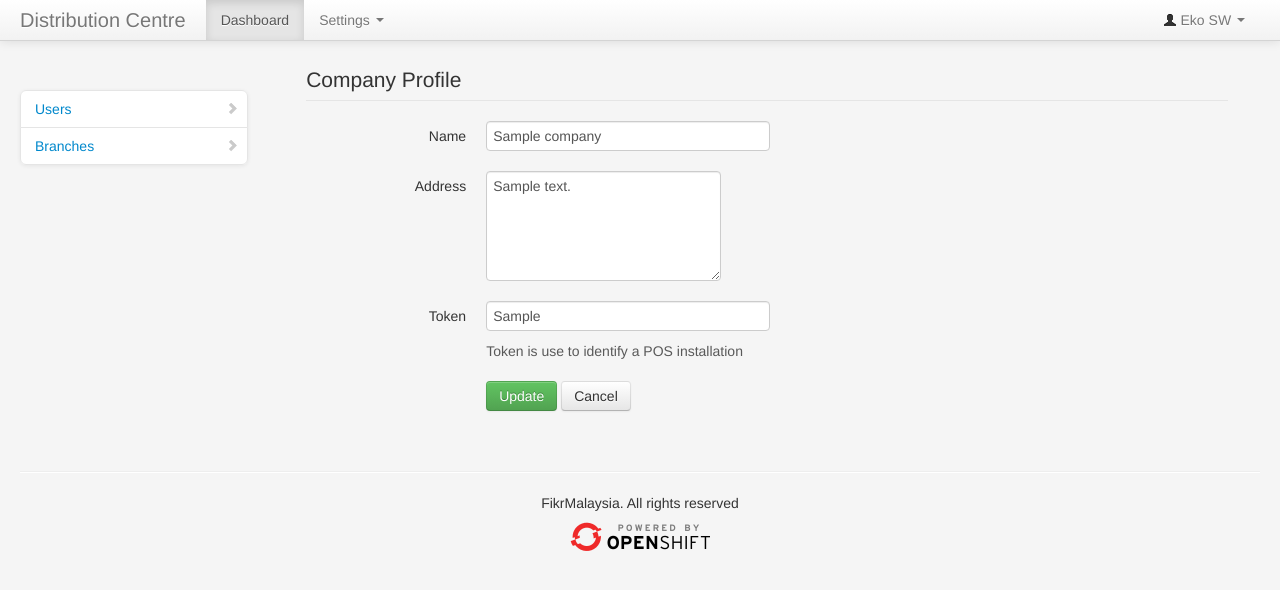
After one commit to swdevbali/fikrposdc, a Flask app: page /manage/company in a window 1280 px wide. The commit adds this page. Shown: the top 590 px of the page. Run offline with Flask 2, Linux system fonts and the light colour scheme; tables that the repository leaves empty hold one stand-in row (values such as "Sample post"); one stand-in notice (Sample message) is shown; some libraries are stand-ins or nearby versions.

Commit message:
use notificaton

```diff
--- /dev/null
+++ b/wsgi/static/bootstrap-notify/alert-blackgloss.css
@@ -0,0 +1,94 @@
+/**
+ * alert-blackgloss.css v1.0
+ * --
+ * Based off blackgloss growl theme.
+ * Copyright 2012 Nijiko Yonskai
+ * --
+ * Usage:
+ *   Set style to `blackgloss` and include this css.
+ *
+ * Note:
+ *   The gloss is only supported in webkit based browsers.
+ *   Chrome and Safari.
+ */
+@-webkit-keyframes notification {
+	0% { -webkit-transform: rotateY(-90deg); opacity: 0; }
+	70% { -webkit-transform: rotateY(20deg); opacity: .8; }
+	90% { -webkit-transform: rotateY(-10deg); opacity: 1; }
+	100% { -webkit-transform: rotateY(-0deg); opacity: 1; }
+}
+
+@-moz-keyframes notification {
+	0% { -webkit-transform: rotateY(-90deg); opacity: 0; }
+	70% { -webkit-transform: rotateY(20deg); opacity: .8; }
+	90% { -webkit-transform: rotateY(-10deg); opacity: 1; }
+	100% { -webkit-transform: rotateY(-0deg); opacity: 1; }
+}
+
+@-o-keyframes notification {
+	0% { -webkit-transform: rotateY(-90deg); opacity: 0; }
+	70% { -webkit-transform: rotateY(20deg); opacity: .8; }
+	90% { -webkit-transform: rotateY(-10deg); opacity: 1; }
+	100% { -webkit-transform: rotateY(-0deg); opacity: 1; }
+}
+
+keyframes notification {
+	0% { -webkit-transform: rotateY(-90deg); opacity: 0; }
+	70% { -webkit-transform: rotateY(20deg); opacity: .8; }
+	90% { -webkit-transform: rotateY(-10deg); opacity: 1; }
+	100% { -webkit-transform: rotateY(-0deg); opacity: 1; }
+}
+
+/* Webkit Only */
+.alert-blackgloss:before {
+	background: -webkit-gradient(linear, 0% -16.5%, 16.5% -100%, from(rgba(255,255,255,.0)), to(rgba(255,255,255,.6)), color-stop(.99,rgba(255,255,255,.2)),color-stop(.5,rgba(255,255,255,.0))) no-repeat;
+	-webkit-mask-image: -webkit-gradient(linear, 0% 0%, 0% 100%, from(rgba(255,255,255,.5)), color-stop(.8,rgba(255,255,255,.0)));
+	position: absolute;
+	content: '.';
+	line-height: 0;
+	top: 0;
+	right: 0;
+	bottom: 0;
+	left: 0;
+	display: block;
+	overflow: hidden;
+	text-indent: -99999px;
+	-webkit-border-radius: 5px;
+}
+
+.alert-blackgloss {
+	-webkit-animation: notification .75s linear;
+	-moz-animation: notification .75s linear;
+	-ms-animation: notification .75s linear;
+	-o-animation: notification .75s linear;
+	animation: notification .75s linear;
+	background: rgba(0,0,0,1);
+	-webkit-box-shadow: 0 2px 5px rgba(0,0,0,.5), inset 0 1px 0 rgba(255,255,255,.2), inset 0 0 0 1px rgba(255,255,255,.1);
+	-moz-box-shadow: 0 2px 5px rgba(0,0,0,.5), inset 0 1px 0 rgba(255,255,255,.2), inset 0 0 0 1px rgba(255,255,255,.1);
+	-ms-box-shadow: 0 2px 5px rgba(0,0,0,.5), inset 0 1px 0 rgba(255,255,255,.2), inset 0 0 0 1px rgba(255,255,255,.1);
+	-o-box-shadow: 0 2px 5px rgba(0,0,0,.5), inset 0 1px 0 rgba(255,255,255,.2), inset 0 0 0 1px rgba(255,255,255,.1);
+	box-shadow: 0 2px 5px rgba(0,0,0,.5), inset 0 1px 0 rgba(255,255,255,.2), inset 0 0 0 1px rgba(255,255,255,.1);
+	border: 1px solid rgba(0,0,0,.95);
+	-webkit-border-radius: 5px;
+	-moz-border-radius: 5px;
+	-ms-border-radius: 5px;
+	-o-border-radius: 5px;
+	border-radius: 5px;
+	-webkit-font-smoothing: antialiased;
+	text-shadow: 0 1px 2px rgba(0,0,0,.5);
+	color: #fff;
+	-webkit-transform: rotateY(-0deg);
+	-moz-transform: rotateY(-0deg);
+	-o-transform: rotateY(-0deg);
+	transform: rotateY(-0deg);
+	position: relative;
+	background-clip: padding-box;
+}
+
+.alert-blackgloss .close {
+  position: relative;
+  top: -3px;
+  right: -25px;
+	color: #fff;
+	content: 'x';
+}
--- /dev/null
+++ b/wsgi/static/bootstrap-notify/bootstrap-notify.js
@@ -0,0 +1,92 @@
+/**
+ * bootstrap-notify.js v1.0.0
+ * --
+ * Copyright 2012 Nijiko Yonskai <nijikokun@gmail.com>
+ * Copyright 2012 Goodybag, Inc.
+ * --
+ * Licensed under the Apache License, Version 2.0 (the "License");
+ * you may not use this file except in compliance with the License.
+ * You may obtain a copy of the License at
+ *
+ * http://www.apache.org/licenses/LICENSE-2.0
+ *
+ * Unless required by applicable law or agreed to in writing, software
+ * distributed under the License is distributed on an "AS IS" BASIS,
+ * WITHOUT WARRANTIES OR CONDITIONS OF ANY KIND, either express or implied.
+ * See the License for the specific language governing permissions and
+ * limitations under the License.
+ */
+
+(function ($) {
+  var Notification = function (element, options) {
+    // Element collection
+    this.$element = $(element);
+    this.$note    = $('<div class="alert"></div>');
+    this.options  = $.extend(true, {}, $.fn.notify.defaults, options);
+    this._link    = null;
+
+    // Setup from options
+    if (this.options.transition)
+      if (this.options.transition === 'fade')
+        this.$note.addClass('in').addClass(this.options.transition);
+      else this.$note.addClass(this.options.transition);
+    else this.$note.addClass('fade').addClass('in');
+
+    if (this.options.type)
+      this.$note.addClass('alert-' + this.options.type);
+    else this.$note.addClass('alert-success');
+
+    if (this.options.message)
+      if (typeof this.options.message === 'string')
+        this.$note.html(this.options.message);
+      else if (typeof this.options.message === 'object')
+        if (this.options.message.html)
+          this.$note.html(this.options.message.html);
+        else if (this.options.message.text)
+          this.$note.text(this.options.message.text);
+
+    if (this.options.closable)
+      this._link = $('<a class="close pull-right">&times;</a>'),
+      $(this._link).on('click', $.proxy(Notification.onClose, this)),
+      this.$note.prepend(this._link);
+
+    return this;
+  };
+
+  Notification.onClose = function () {
+    this.options.onClose();
+    $(this.$note).remove().css("display", "");
+    this.options.onClosed();
+  };
+
+  Notification.prototype.show = function () {
+    if (this.options.fadeOut.enabled)
+      this.$note.delay(this.options.fadeOut.delay || 3000).fadeOut('slow', $.proxy(Notification.onClose, this));
+
+    this.$element.append(this.$note);
+    this.$note.alert();
+  };
+
+  Notification.prototype.hide = function () {
+    if (this.options.fadeOut.enabled)
+      this.$note.delay(this.options.fadeOut.delay || 3000).fadeOut('slow', $.proxy(Notification.onClose, this));
+    else Notification.onClose.call(this);
+  };
+
+  $.fn.notify = function (options) {
+    return new Notification(this, options);
+  };
+
+  $.fn.notify.defaults = {
+    type: 'success',
+    closable: true,
+    transition: 'fade',
+    fadeOut: {
+      enabled: true,
+      delay: 3000
+    },
+    message: null,
+    onClose: function () {},
+    onClosed: function () {}
+  }
+})(window.jQuery);
--- /dev/null
+++ b/wsgi/templates/company.html
@@ -0,0 +1,60 @@
+{% extends "layout.html" %}
+{% block body %}
+
+<form class="form-horizontal" action='' method="POST">
+    <input type="hidden" id="id" name="id" value="{{ company.id }}"/>
+  <fieldset>
+    <div id="legend">
+      <legend class="">Company Profile</legend>
+    </div>
+
+    <div class="control-group">
+      <label class="control-label"  for="name">Name</label>
+      <div class="controls">
+        <input type="text" id="name" name="name" placeholder="" class="input-xlarge" value="{{ company.name }}">
+      </div>
+    </div>
+
+    <div class="control-group">
+      <label class="control-label" for="email">Address</label>
+      <div class="controls">
+          <textarea class="span4" id="address" name="address" placeholder="Official company address" rows="5">{{ company.address }}</textarea>
+      </div>
+    </div>
+
+
+    <div class="control-group">
+      <label class="control-label"  for="token">Token</label>
+      <div class="controls">
+          <input type="text" id="token" name="token" placeholder="" class="input-xlarge" value="{{ company.token }}">
+        <p class="help-block">Token is use to identify a POS installation</p>
+      </div>
+    </div>
+
+    <div class="control-group">
+      <!-- Button -->
+      <div class="controls">
+        <button class="btn btn-success">Update</button>
+        <button class="btn btn-cancel" onclick="history.go(-1);" type="button">Cancel</button>
+      </div>
+    </div>
+  </fieldset>
+</form>
+{% endblock %}
+
+{% block hook_endscript %}
+<script>
+    $(function(){
+
+        {% with messages = get_flashed_messages() %}
+        {% if messages %}
+        {% for message in messages %}
+        $('.notifications').notify({ message: { text: "{{ message }}" },
+                                    type: "{{ message }}" ,
+                                    fadeOut: { enabled: true, delay: 2000 }}).show();
+        {% endfor %}
+        {% endif %}
+        {% endwith %}
+    });
+</script>
+{% endblock %}
--- a/wsgi/templates/layout.html
+++ b/wsgi/templates/layout.html
@@ -8,12 +8,15 @@
         <link href="/static/bootstrap/css/bootstrap-responsive.min.css" rel="stylesheet" media="screen">
         <link href="/static/assets/styles.css" rel="stylesheet" media="screen">
         <link href="/static/assets/DT_bootstrap.css" rel="stylesheet" media="screen">
+        <link href="/static/bootstrap-notify/bootstrap-notify.css">
+        <link href="/static/bootstrap-notify/alert-blackgloss.css" rel="stylesheet">
         <!--[if lte IE 8]><script language="javascript" type="text/javascript" src="vendors/flot/excanvas.min.js"></script><![endif]-->
         <!-- HTML5 shim, for IE6-8 support of HTML5 elements -->
         <!--[if lt IE 9]>
             <script src="http://html5shim.googlecode.com/svn/trunk/html5.js"></script>
         <![endif]-->
-        <script src="/static/vendors/modernizr-2.6.2-respond-1.1.0.min.js"></script>
+
+
     </head>
 
     <body>
@@ -52,7 +55,7 @@
                                 </a>
                                 <ul class="dropdown-menu" id="menu1">
                                     <li>
-                                        <a href="#">Company Profile</a>
+                                        <a href="/manage/company">Company Profile</a>
                                     </li>
                                 </ul>
                             </li>
@@ -76,6 +79,7 @@
                 </div>
                 <!--/span-->
                 <div class="span9" id="content">
+                    <div class="notifications top-right" style="right: 10px;top: 25px; float: right;"></div>
                     {% block body %}
                     {% endblock %}
                 </div><!-- /span9 -->
@@ -92,7 +96,8 @@
         <script src="/static/vendors/jquery-1.9.1.js"></script>
         <script src="/static/bootstrap/js/bootstrap.min.js"></script>
         <script src="/static/assets/scripts.js"></script>
-
+        <script src="/static/bootstrap-notify/bootstrap-notify.js"></script>
+        <script src="/static/vendors/modernizr-2.6.2-respond-1.1.0.min.js"></script>
         {% block hook_endscript %}
         {% endblock %}
         </script>
--- a/wsgi/views.py
+++ b/wsgi/views.py
@@ -1,6 +1,12 @@
 from main import app, db
 from flask import render_template, request, flash, url_for, redirect, abort, jsonify
 import models, json,  os, string
+
+'''Helper'''
+def redirect_url(default='index'):
+    return request.args.get('next') or \
+           request.referrer or \
+           url_for(default).route('/')
 
 @app.route('/')
 def index():
@@ -53,3 +59,15 @@ def dataset_users():
 
     data['aaData']=aaData
     return json.dumps(data)
+
+@app.route('/manage/company', methods=['GET', 'POST'])
+def manage_company():
+    if request.method=='POST':
+        company = models.Companies.query.get(request.form['id'])
+        company.name = request.form['name']
+        company.address = request.form['address']
+        company.token = request.form['token']
+        db.session.commit()
+        flash('success')
+        return redirect(url_for('manage_company'))
+    return render_template('company.html', company=models.Companies.query.get(1)) #todo for active company
```
Also changed, not shown: wsgi/dbtest.py (+9 -0 lines), wsgi/models.py (+25 -26 lines), wsgi/static/bootstrap-notify/alert-bangtidy.css (added, +37 -0 lines), wsgi/static/bootstrap-notify/bootstrap-notify.css (added, +46 -0 lines), 1 other file.
